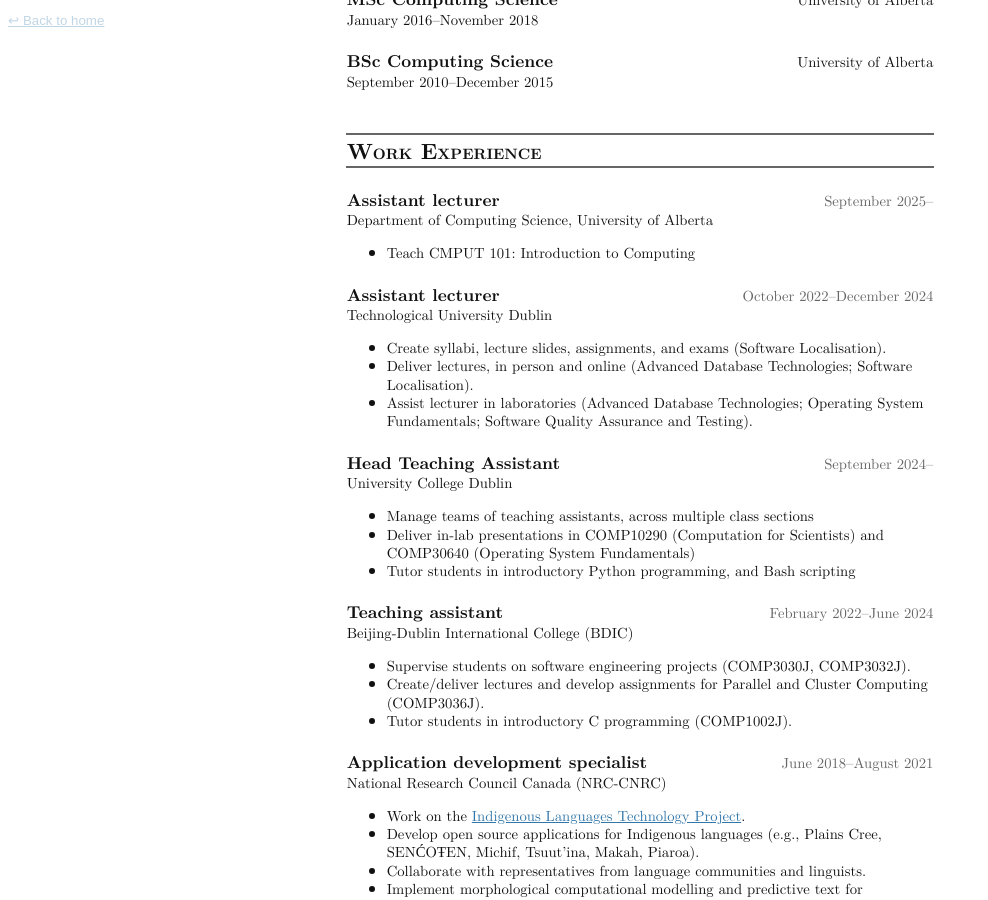
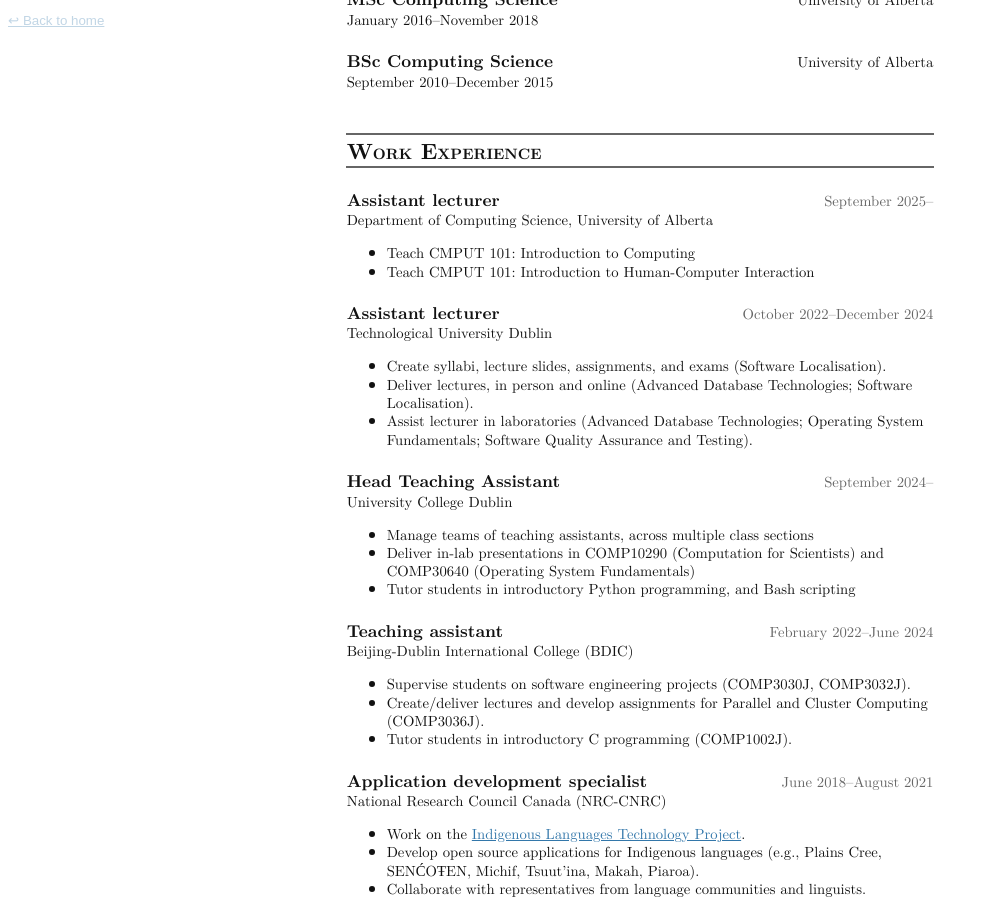
Before and after one commit to eddieantonio/eddieantonio.github.io, a Jekyll site: the page built from cv/index.html, in a window 1280 px wide and 900 px high, scrolled down 439 px. Shown: the whole window, without its empty margins (0-988 px from the left). Built offline with Jekyll 4.4.1, drawn with Linux system fonts in a browser that asks for light colours.

Commit message:
add 302 and 101

```diff
--- a/_data/cv.yml
+++ b/_data/cv.yml
@@ -24,6 +24,7 @@
     time: { start: September 2025 }
     responsibilities:
       - "Teach CMPUT 101: Introduction to Computing"
+      - "Teach CMPUT 101: Introduction to Human-Computer Interaction"
 
   - title: Assistant lecturer
     category: teaching
--- a/_data/settings.yml
+++ b/_data/settings.yml
@@ -6,7 +6,10 @@
   current:
   - id: 'CMPUT 101'
     name: 'Introduction to Computing'
-    terms: ['Fall 2025']
+    terms: ['Fall 2025', 'Winter 2026']
+  - id: 'CMPUT 302'
+    name: 'Introduction to Human-Computer Interaction'
+    terms: ['Winter 2026']
   past:
   - name: 'Advanced Database Technologies'
     terms: ['Fall 2023']
```
